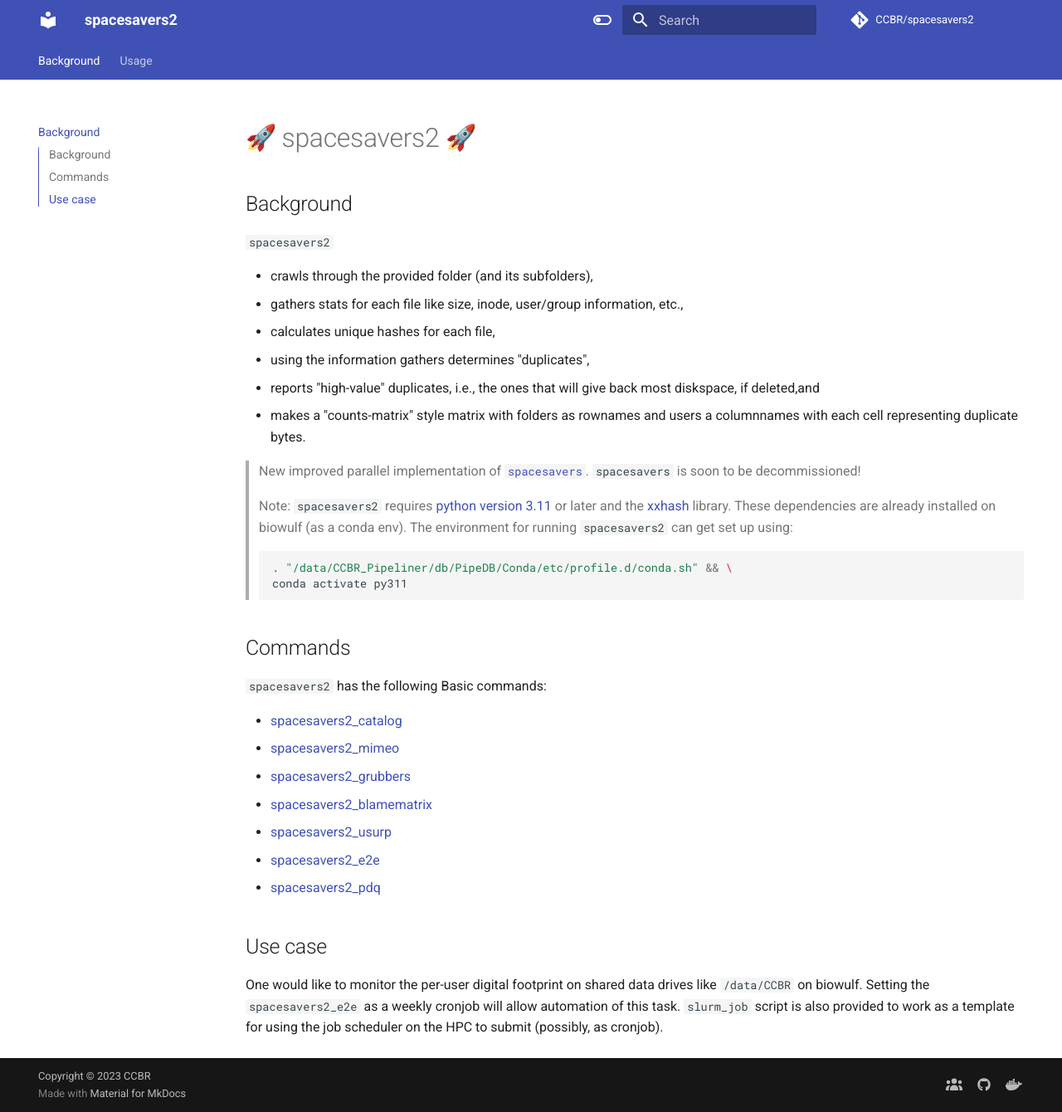
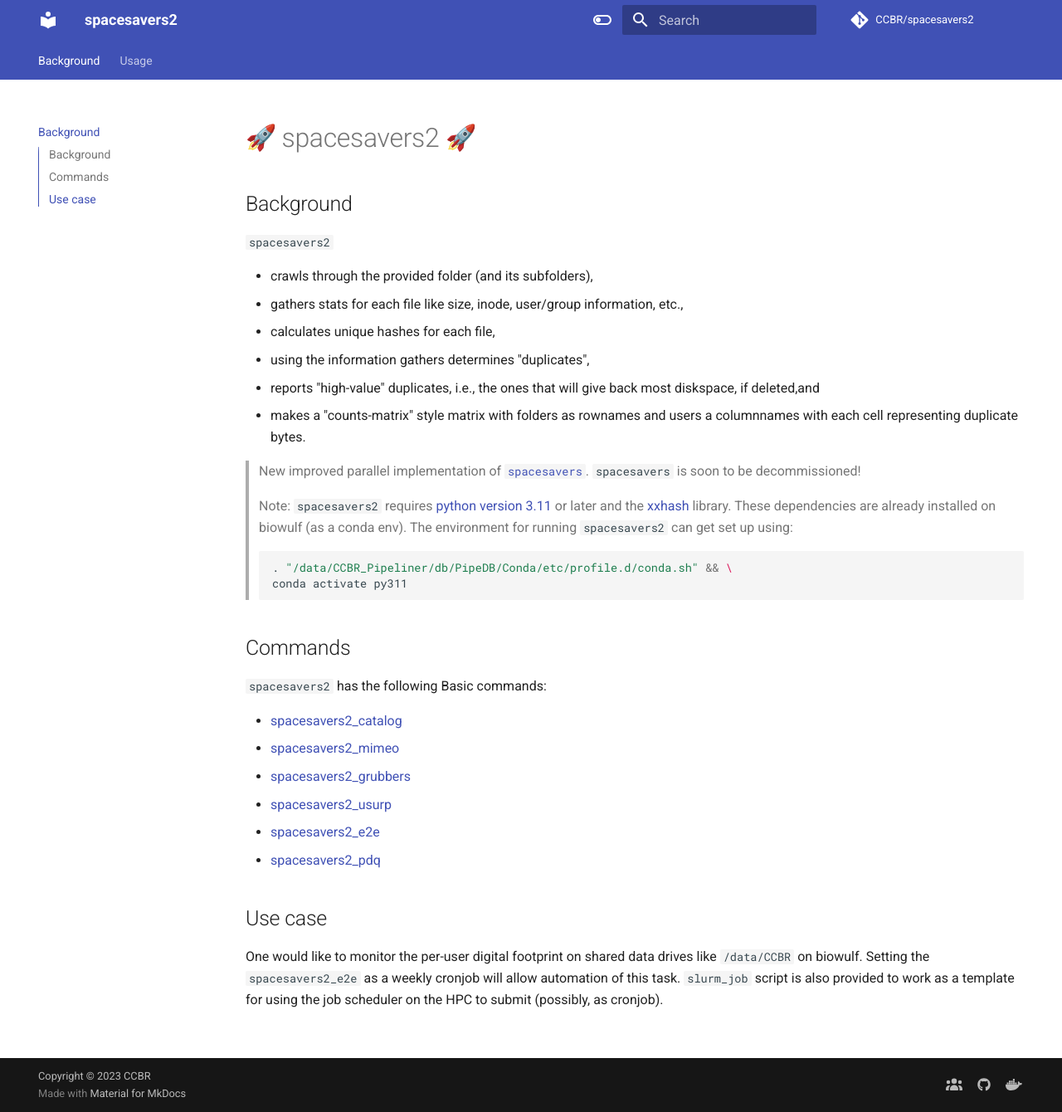
Before and after one commit to abcsFrederick/spacesavers2, an MkDocs documentation site: the page built from docs/index.md, in a window 1280 px wide and 1340 px high. Shown: the whole window at 83% size. Built offline with MkDocs 1.6.1 and Material for MkDocs 9.7.7, drawn with Linux system fonts in a browser that asks for light colours; emoji names are drawn with the system emoji font; comment, search, counter and statistics services are not loaded; the version menu is left out.

Commit message:
docs: update index ... remove blamematrix command link

```diff
--- a/docs/index.md
+++ b/docs/index.md
@@ -27,7 +27,6 @@
 - [spacesavers2_catalog](catalog.md)
 - [spacesavers2_mimeo](mimeo.md)
 - [spacesavers2_grubbers](grubbers.md)
-- [spacesavers2_blamematrix](blamematrix.md)
 - [spacesavers2_usurp](usurp.md)
 - [spacesavers2_e2e](e2e.md)
 - [spacesavers2_pdq](pdq.md)
```
